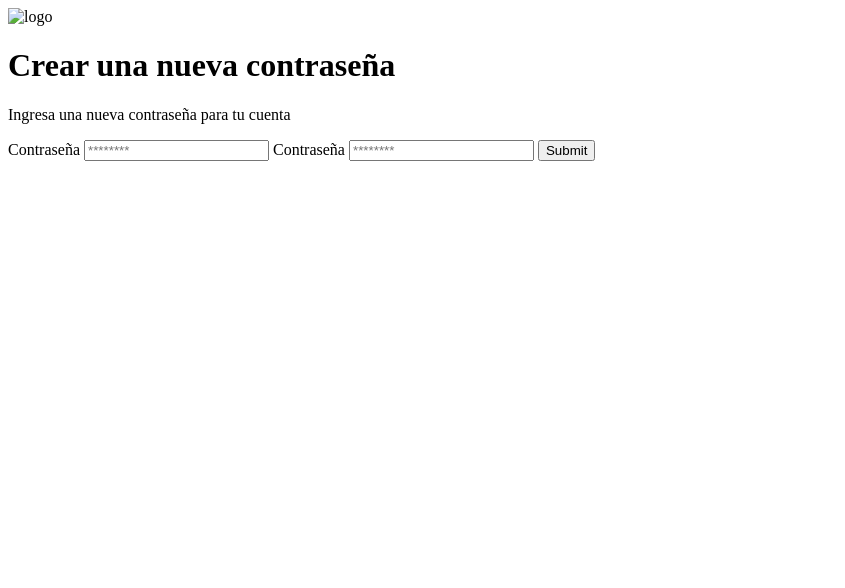
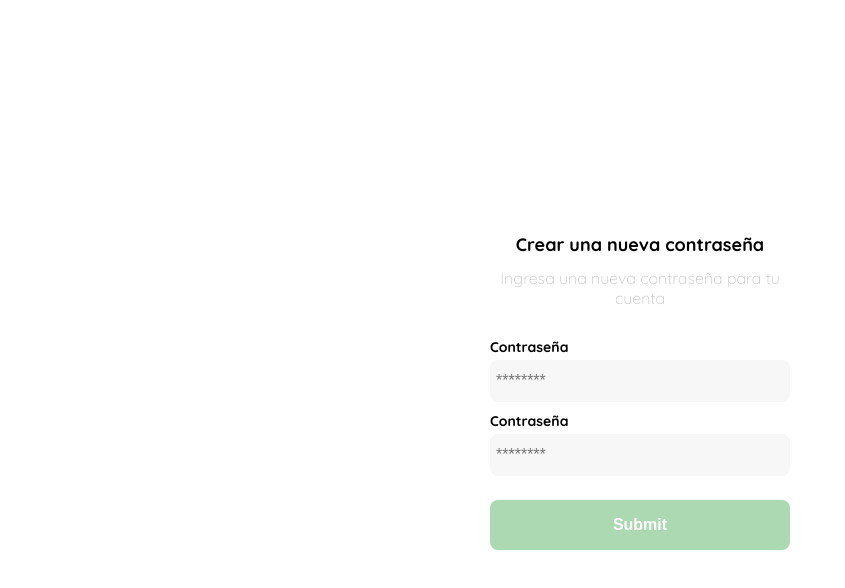
Before and after one commit to Alexacpe/maquetaTiendaOnline, a plain HTML site: page crearContraseña.html in a window 1280 px wide. Shown: the whole page, without its empty margins (0-845 px from the left). Drawn offline with Linux system fonts and the light colour scheme.

Commit message:
Estilos a la pantalla de crear contraseña

```diff
--- a/crearContraseña.html
+++ b/crearContraseña.html
@@ -4,11 +4,101 @@
     <meta charset="UTF-8">
     <meta http-equiv="X-UA-Compatible" content="IE=edge">
     <meta name="viewport" content="width=div, initial-scale=1.0">
+    <link rel="preconnect" href="https://fonts.googleapis.com">
+    <link rel="preconnect" href="https://fonts.gstatic.com" crossorigin>
+    <link href="https://fonts.googleapis.com/css2?family=Quicksand:wght@300;500;700&display=swap" rel="stylesheet">
     <title>Document</title>
+    <style>
+        body{
+            margin: 0;
+            font-family: 'Quicksand', sans-serif;
+        }
+        :root{
+            --white: #ffffff;
+            --black: #000000;
+            --very-light-pink: #C7C7C7;
+            --text-input-field: #f7f7f7;
+            --hospital-green: #acd9b2;
+            --ms: 14px;
+            --md: 16px;
+            --lg: 18px;
+
+        }
+        .login{
+            width: 100%;
+            height: 100vh;
+            display: grid;
+            place-items: center;
+        }
+        .contenedor-formulario{
+            display: grid;
+            grid-template-rows: auto 1fr auto;
+            width: 300px;
+        }
+        .logo{
+            width: 150px;
+            margin-bottom: 50;
+            justify-self: center;
+            display: none;
+        }
+        .titulo{
+            font-size: var(--lg);
+            margin-bottom: 12px;
+            text-align: center;
+        }
+        .subtitulo{
+            color: var(--very-light-pink);
+            font-size: var(--md);
+            font-weight: 300;
+            margin-top: 0%;
+            margin-bottom: 30px;
+            text-align: center;
+        }
+        .formulario{
+            display: flex;
+            flex-direction: column;
+        }
+        .label{
+            font-size: var(--ms);
+            font-weight: bold;
+            margin-bottom: 4px;
+        }
+        .input{
+            background-color: var(--text-input-field);
+            border: none;
+            border-radius: 8px;
+            height: 30px;
+            font-size: var(--md);
+            padding: 6px;
+            margin-bottom: 10px;
+        }
+        .primary-button{
+            background-color: var(--hospital-green);
+            border-radius: 8px;
+            border: none;
+            color: var(--white);
+            width: 100%;
+            cursor: pointer;
+            font-size: var(--md);
+            font-weight: bold;
+            height: 50px;
+        }
+        .login-button{
+            margin-top: 14px;
+            margin-bottom: 30px;
+        }
+        @media(max-width: 640px){
+            .logo{
+            display: block;
+            }
+        }
+
+    </style>
 </head>
 <body>
     <div class="login">
-        <img src="" alt="logo" class="logo">
+        <div class="contenedor-formulario">
+            <img src="./logos/logo_yard_sale.svg" alt="logo" class="logo">
 
             <h1 class="titulo"> Crear una nueva contraseña</h1>
             <p class="subtitulo">Ingresa una nueva contraseña para tu cuenta</p>
@@ -22,6 +112,9 @@
 
                 <input type="submit" class="primary-button login-button">
             </form>
+
+        </div>
+
     </div>
 </body>
 </html>
```
Lines whose indentation alone changed are shown as unchanged.
